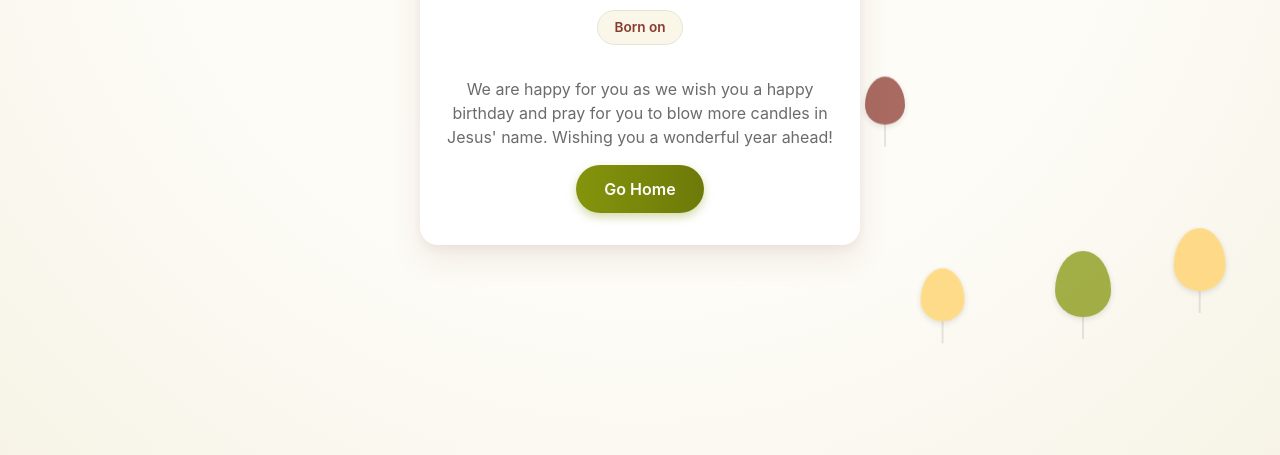
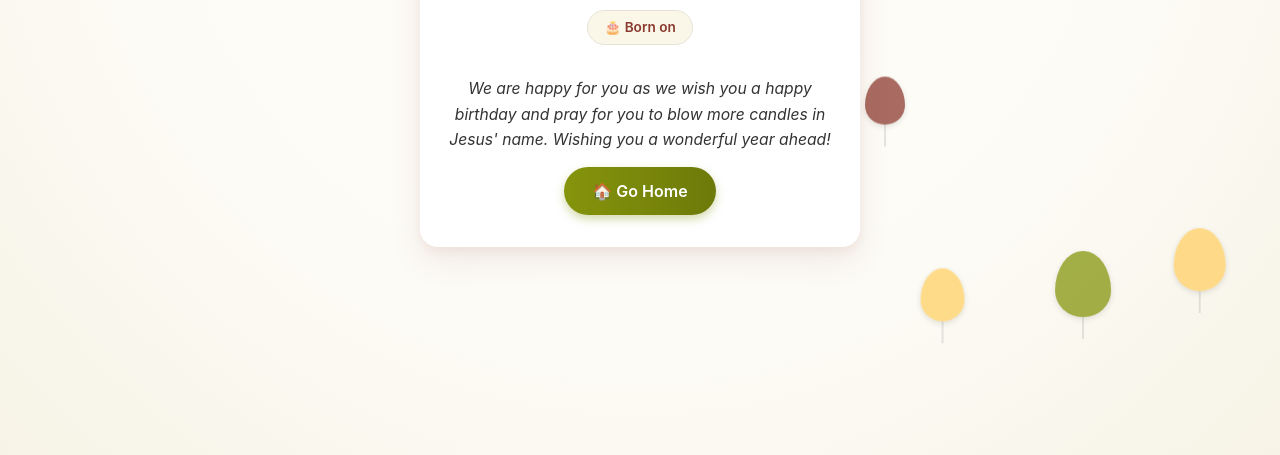
Before and after one commit to trustedbiz50-boop/Bwerenga-Genalive-, a Flask app: page /celebrate/1 in a window 1280 px wide. Shown: the part 176-631 px from the top of the page. Run offline with Flask 3, Linux system fonts and the light colour scheme.

Commit message:
Add files via upload

```diff
--- a/static/css/style.css
+++ b/static/css/style.css
@@ -352,7 +352,9 @@ tr:hover td {
   color: var(--maroon);
   margin: 4px 0 16px;
 }
-.celebrate-card p:first-of-type::before
+.celebrate-card p:first-of-type::before {
+  content: "🎂 ";
+}
 
 /* Second <p> is the prayer/well-wishes message — warmer, quote-like
    treatment so it reads as a heartfelt line rather than plain body text */
@@ -372,7 +374,9 @@ tr:hover td {
   padding: 12px 28px;
   box-shadow: 0 4px 10px rgba(133, 148, 12, 0.35);
 }
-.celebrate-card .button::before
+.celebrate-card .button::before {
+  content: "🏠 ";
+}
 
 .celebrate-card .button:hover {
   transform: translateY(-2px) scale(1.04);
```
